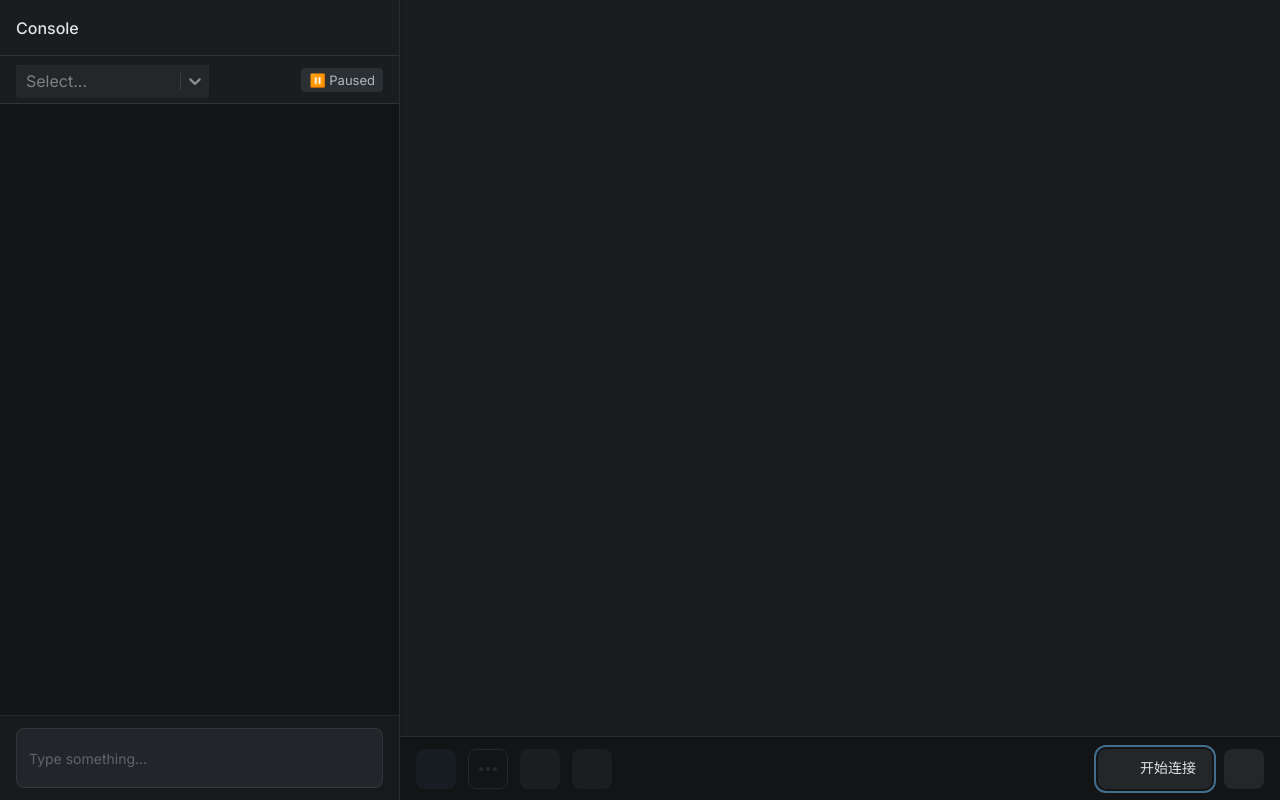
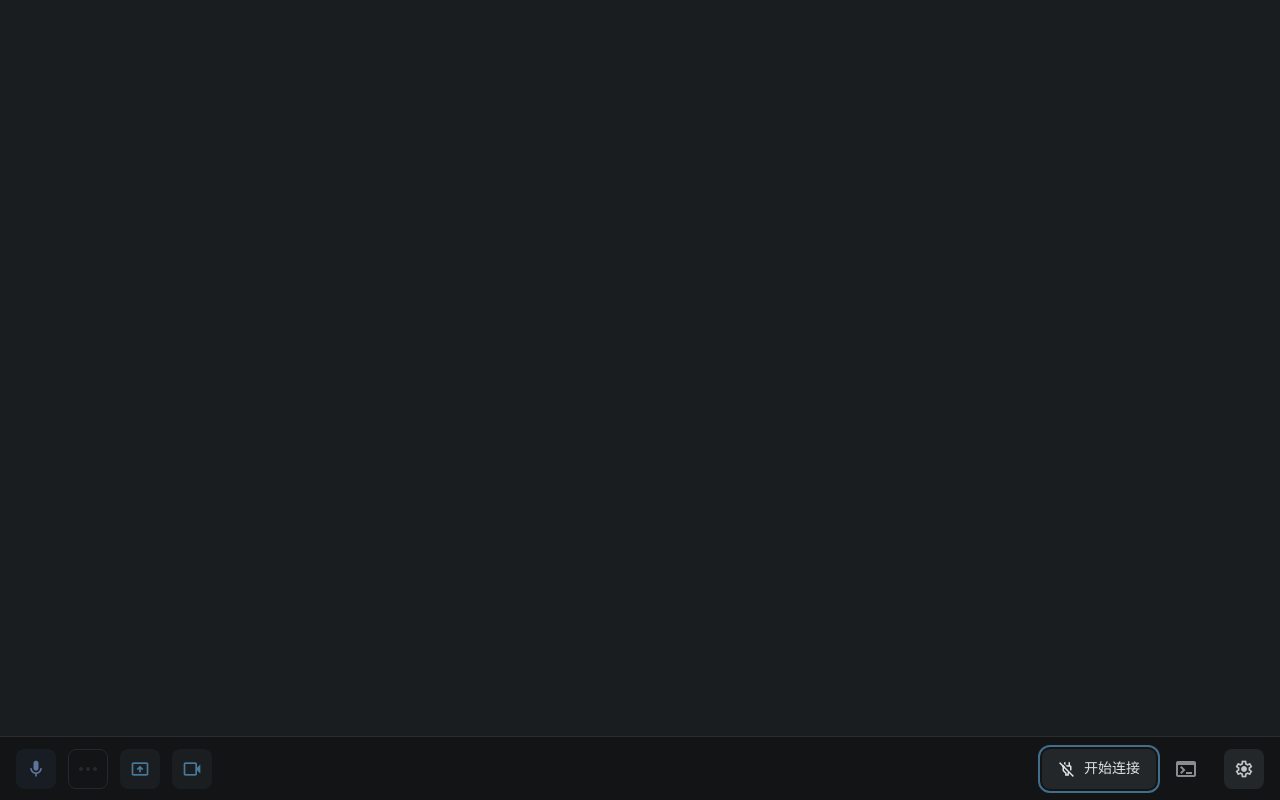
Before and after one commit to ZhangWei-KUMO/interpreter-zh2en-gemini, a Next.js app: page / in a window 1280 px wide. Built offline with nearby package versions, Linux system fonts and the light colour scheme.

Commit message:
modify ui

```diff
--- a/app/layout.tsx
+++ b/app/layout.tsx
@@ -1,6 +1,7 @@
-import type { Metadata } from "next";
+import type { Metadata, Viewport } from "next";
 import { Inter, Space_Mono } from "next/font/google";
 import "./globals.scss";
+import { Providers } from "@/components/Providers";
 
 // 初始化字体
 const inter = Inter({
@@ -14,11 +15,16 @@ const spaceMono = Space_Mono({
   variable: "--font-space-mono",
 });
 
+export const viewport: Viewport = {
+  width: "device-width",
+  initialScale: 1,
+  maximumScale: 1,
+  themeColor: "#111111",
+};
+
 export const metadata: Metadata = {
   title: "中英实时翻译 | Gemini 翻译助手",
   description: "使用Gemini进行中英文实时翻译的应用",
-  viewport: "width=device-width, initial-scale=1, maximum-scale=1",
-  themeColor: "#111111",
 };
 
 export default function RootLayout({
@@ -40,7 +46,9 @@ export default function RootLayout({
         />
       </head>
       <body className={inter.className}>
-        {children}
+        <Providers>
+          {children}
+        </Providers>
       </body>
     </html>
   );
--- a/app/page.tsx
+++ b/app/page.tsx
@@ -1,64 +1,10 @@
-'use client';
+// Removed 'use client'
 
-import { useRef, useState } from "react";
-import cn from "classnames";
-import { LiveAPIProvider } from "@/contexts/LiveAPIContext";
-import SidePanel from "@/components/side-panel/SidePanel";
-import { Altair } from "@/components/altair/Altair";
-import ControlTray from "@/components/control-tray/ControlTray";
+// Removed client-side imports like useRef, useState, dynamic
+import AppClientLayout from "@/components/AppClientLayout"; // Import the new client layout
 
-// Get API key only in browser environment
-const getApiKey = () => {
-  if (typeof window !== 'undefined' && process.env.GEMINI_API_KEY) {
-    return process.env.GEMINI_API_KEY || "AIzaSyB7B6681pEsgWq9mFkJNVqo3viGty2KiRw"
-  }
-  return '';
-};
-
-const API_KEY = getApiKey();
-if (typeof window !== 'undefined' && !API_KEY) {
-  throw new Error("set GEMINI_API_KEY in .env");
-}
-
-const host = "generativelanguage.googleapis.com";
-const uri = `wss://${host}/ws/google.ai.generativelanguage.v1alpha.GenerativeService.BidiGenerateContent`;
+// Removed client-side logic (state, refs)
 
 export default function Home() {
-  // this video reference is used for displaying the active stream, whether that is the webcam or screen capture
-  const videoRef = useRef<HTMLVideoElement>(null);
-  // either the screen capture, the video or null, if null we hide it
-  const [videoStream, setVideoStream] = useState<MediaStream | null>(null);
-
-  return (
-    <div className="App">
-      <LiveAPIProvider url={uri} apiKey={API_KEY || ''}>
-        <div className="streaming-console">
-          <SidePanel />
-          <main>
-            <div className="main-app-area">
-              {/* APP goes here */}
-              <Altair />
-              <video
-                className={cn("stream", {
-                  hidden: !videoRef.current || !videoStream,
-                })}
-                ref={videoRef}
-                autoPlay
-                playsInline
-              />
-            </div>
-
-            <ControlTray
-              videoRef={videoRef}
-              supportsVideo={true}
-              onVideoStreamChange={setVideoStream}
-              enableEditingSettings={true}
-            >
-              {/* put your own buttons here */}
-            </ControlTray>
-          </main>
-        </div>
-      </LiveAPIProvider>
-    </div>
-  );
+  return <AppClientLayout />;
 }
--- /dev/null
+++ b/components/AppClientLayout.tsx
@@ -0,0 +1,48 @@
+'use client';
+
+import { useRef, useState } from "react";
+import cn from "classnames";
+import dynamic from 'next/dynamic';
+import { Altair } from "@/components/altair/Altair";
+import ControlTray from "@/components/control-tray/ControlTray";
+
+// Dynamically import the client-only wrapper for SidePanel
+const SidePanelClientOnly = dynamic(() => import('@/components/side-panel/SidePanelClientOnly'), { ssr: false });
+
+export default function AppClientLayout() {
+  // this video reference is used for displaying the active stream, whether that is the webcam or screen capture
+  const videoRef = useRef<HTMLVideoElement>(null);
+  // either the screen capture, the video or null, if null we hide it
+  const [videoStream, setVideoStream] = useState<MediaStream | null>(null);
+
+  return (
+    <div className="App">
+      <div className="streaming-console">
+        <SidePanelClientOnly />
+        <main>
+          <div className="main-app-area">
+            {/* APP goes here */}
+            <Altair />
+            <video
+              className={cn("stream", {
+                hidden: !videoRef.current || !videoStream,
+              })}
+              ref={videoRef}
+              autoPlay
+              playsInline
+            />
+          </div>
+
+          <ControlTray
+            videoRef={videoRef}
+            supportsVideo={true}
+            onVideoStreamChange={setVideoStream}
+            enableEditingSettings={true}
+          >
+            {/* put your own buttons here */}
+          </ControlTray>
+        </main>
+      </div>
+    </div>
+  );
+}
--- /dev/null
+++ b/components/Providers.tsx
@@ -0,0 +1,32 @@
+'use client';
+
+import { ReactNode } from 'react';
+import { ConsoleVisibilityProvider } from "@/contexts/ConsoleVisibilityContext";
+import { LiveAPIProvider } from "@/contexts/LiveAPIContext";
+
+// Get API key only in browser environment
+const getApiKey = () => {
+  if (typeof window !== 'undefined' && process.env.GEMINI_API_KEY) {
+    return process.env.GEMINI_API_KEY || "AIzaSyB7B6681pEsgWq9mFkJNVqo3viGty2KiRw"
+  }
+  return '';
+};
+
+const API_KEY = getApiKey();
+if (typeof window !== 'undefined' && !API_KEY) {
+  // This check remains client-side
+  throw new Error("set GEMINI_API_KEY in .env");
+}
+
+const host = "generativelanguage.googleapis.com";
+const uri = `wss://${host}/ws/google.ai.generativelanguage.v1alpha.GenerativeService.BidiGenerateContent`;
+
+export function Providers({ children }: { children: ReactNode }) {
+  return (
+    <ConsoleVisibilityProvider>
+      <LiveAPIProvider url={uri} apiKey={API_KEY || ''}>
+        {children}
+      </LiveAPIProvider>
+    </ConsoleVisibilityProvider>
+  );
+}
--- a/components/control-tray/ControlTray.tsx
+++ b/components/control-tray/ControlTray.tsx
@@ -26,6 +26,7 @@ import { AudioRecorder } from "../../lib/audio-recorder";
 import AudioPulse from "@/components/audio-pulse/AudioPulse";
 import "./control-tray.scss";
 import SettingsDialog from "@/components/settings-dialog/SettingsDialog";
+import { useConsoleVisibility } from "@/contexts/ConsoleVisibilityContext";
 
 export type ControlTrayProps = {
   videoRef: RefObject<HTMLVideoElement>;
@@ -79,6 +80,8 @@ function ControlTray({
   const [showSettings, setShowSettings] = useState(false);
   const renderCanvasRef = useRef<HTMLCanvasElement>(null);
   const connectButtonRef = useRef<HTMLButtonElement>(null);
+  const [isConnecting, setIsConnecting] = useState(false);
+  const { isConsoleVisible, toggleConsole } = useConsoleVisibility();
 
   const { client, connected, connect, disconnect, volume } =
     useLiveAPIContext();
@@ -170,7 +173,19 @@ function ControlTray({
     if (connected) {
       disconnect();
     } else {
-      connect();
+      // 显示连接中提示
+      setIsConnecting(true);
+
+      connect()
+        .then(() => {
+          setIsConnecting(false);
+        })
+        .catch((error) => {
+          setIsConnecting(false);
+          // 显示错误提示
+          alert(`连接失败: ${error.message || '连接服务器时出错，请检查网络或API密钥是否正确'}`);
+          console.error("Connection error:", error);
+        });
     }
   };
 
@@ -227,13 +242,22 @@ function ControlTray({
             ref={connectButtonRef}
             className={cn("connection-button", { connected })}
             onClick={toggleConnection}
+            disabled={isConnecting}
           >
             <span className="material-symbols-outlined">
               {connected ? "power" : "power_off"}
             </span>
             <span className="button-text">
-              {connected ? "断开连接" : "开始连接"}
+              {isConnecting ? "连接中..." : (connected ? "断开连接" : "开始连接")}
             </span>
+          </button>
+
+          <button
+            className={cn("console-button", { active: isConsoleVisible })}
+            onClick={toggleConsole}
+            title="控制台"
+          >
+            <span className="material-symbols-outlined">terminal</span>
           </button>
 
           {enableEditingSettings && (
--- a/components/control-tray/control-tray.scss
+++ b/components/control-tray/control-tray.scss
@@ -263,6 +263,13 @@
       background-color: var(--Neutral-30);
     }
 
+    // 禁用状态
+    &:disabled {
+      cursor: wait;
+      opacity: 0.7;
+      background-color: var(--Neutral-30);
+    }
+
     // 连接中状态
     &.connected {
       background-color: var(--Blue-700);
@@ -374,3 +381,29 @@
     opacity: 0.9;
   }
 }
+
+// Add console button styling next to settings button styles
+.console-button {
+  align-items: center;
+  background-color: transparent;
+  border: none;
+  border-radius: var(--radius-sm);
+  color: var(--Neutral-60);
+  cursor: pointer;
+  display: flex;
+  height: 36px;
+  justify-content: center;
+  padding: 0;
+  transition: all var(--transition-fast);
+  width: 36px;
+  margin-right: 8px;
+
+  &:hover {
+    background-color: var(--Neutral-15);
+    color: var(--Neutral-90);
+  }
+
+  &.active {
+    color: var(--Blue-400);
+  }
+}
--- a/components/side-panel/SidePanel.tsx
+++ b/components/side-panel/SidePanel.tsx
@@ -3,13 +3,17 @@
 import "./react-select.scss";
 import cn from "classnames";
 import { useEffect, useRef, useState } from "react";
-import Select from "react-select";
+import Select, { SingleValue, ActionMeta } from 'react-select';
 import { useLiveAPIContext } from "@/contexts/LiveAPIContext";
 import { useLoggerStore } from "@/lib/store-logger";
 import Logger, { LoggerFilterType } from "../logger/Logger";
 import "./side-panel.scss";
+import { useConsoleVisibility } from "@/contexts/ConsoleVisibilityContext";
 
-const filterOptions = [
+// Define the option type explicitly
+type FilterOptionType = { value: string; label: string };
+
+const filterOptions: FilterOptionType[] = [
   { value: "conversations", label: "Conversations" },
   { value: "tools", label: "Tool Use" },
   { value: "none", label: "All" },
@@ -17,16 +21,13 @@ const filterOptions = [
 
 export default function SidePanel() {
   const { connected, client } = useLiveAPIContext();
-  const [open, setOpen] = useState(true);
+  const { isConsoleVisible: open, toggleConsole: setOpen } = useConsoleVisibility();
   const loggerRef = useRef<HTMLDivElement>(null);
   const loggerLastHeightRef = useRef<number>(-1);
   const { log, logs } = useLoggerStore();
 
   const [textInput, setTextInput] = useState("");
-  const [selectedOption, setSelectedOption] = useState<{
-    value: string;
-    label: string;
-  } | null>(null);
+  const [selectedOption, setSelectedOption] = useState<FilterOptionType | null>(null);
   const inputRef = useRef<HTMLTextAreaElement>(null);
 
   //scroll the log to the bottom when new logs come in
@@ -63,17 +64,18 @@ export default function SidePanel() {
       <header className="top">
         <h2>Console</h2>
         {open ? (
-          <button className="opener" onClick={() => setOpen(false)}>
+          <button className="opener" onClick={() => setOpen()}>
             <span className="material-symbols-outlined">chevron_left</span>
           </button>
         ) : (
-          <button className="opener" onClick={() => setOpen(true)}>
+          <button className="opener" onClick={() => setOpen()}>
             <span className="material-symbols-outlined">chevron_right</span>
           </button>
         )}
       </header>
       <section className="indicators">
-        <Select
+        <Select<FilterOptionType>
+          instanceId="filter-select"
           className="react-select"
           classNamePrefix="react-select"
           styles={{
@@ -96,8 +98,8 @@ export default function SidePanel() {
           }}
           defaultValue={selectedOption}
           options={filterOptions}
-          onChange={(e) => {
-            setSelectedOption(e);
+          onChange={(newValue: SingleValue<FilterOptionType>, actionMeta: ActionMeta<FilterOptionType>) => {
+            setSelectedOption(newValue);
           }}
         />
         <div className={cn("streaming-indicator", { connected })}>
--- /dev/null
+++ b/components/side-panel/SidePanelClientOnly.tsx
@@ -0,0 +1,8 @@
+'use client';
+
+import SidePanel from "./SidePanel";
+
+// This component simply wraps SidePanel to ensure it's treated as a client boundary.
+export default function SidePanelClientOnly() {
+  return <SidePanel />;
+}
--- a/components/side-panel/side-panel.scss
+++ b/components/side-panel/side-panel.scss
@@ -14,13 +14,17 @@
 
   // 折叠状态
   &:not(.open) {
-    width: 40px;
+    width: 0;
+    border-right: none;
+    padding: 0;
 
     .top h2,
     .indicators,
-    .input-container {
+    .input-container,
+    .side-panel-container {
       opacity: 0;
       pointer-events: none;
+      visibility: hidden;
     }
 
     .opener {
--- /dev/null
+++ b/contexts/ConsoleVisibilityContext.tsx
@@ -0,0 +1,44 @@
+'use client';
+
+import React, { createContext, useContext, useState, ReactNode } from 'react';
+
+type ConsoleVisibilityContextType = {
+  isConsoleVisible: boolean;
+  toggleConsole: () => void;
+  showConsole: () => void;
+  hideConsole: () => void;
+};
+
+const ConsoleVisibilityContext = createContext<ConsoleVisibilityContextType | undefined>(undefined);
+
+export function ConsoleVisibilityProvider({ children }: { children: ReactNode }) {
+  const [isConsoleVisible, setIsConsoleVisible] = useState(false);
+
+  const toggleConsole = () => {
+    setIsConsoleVisible(prev => !prev);
+  };
+
+  const showConsole = () => {
+    setIsConsoleVisible(true);
+  };
+
+  const hideConsole = () => {
+    setIsConsoleVisible(false);
+  };
+
+  return (
+    <ConsoleVisibilityContext.Provider
+      value={{ isConsoleVisible, toggleConsole, showConsole, hideConsole }}
+    >
+      {children}
+    </ConsoleVisibilityContext.Provider>
+  );
+}
+
+export function useConsoleVisibility() {
+  const context = useContext(ConsoleVisibilityContext);
+  if (context === undefined) {
+    throw new Error('useConsoleVisibility must be used within a ConsoleVisibilityProvider');
+  }
+  return context;
+}
```
